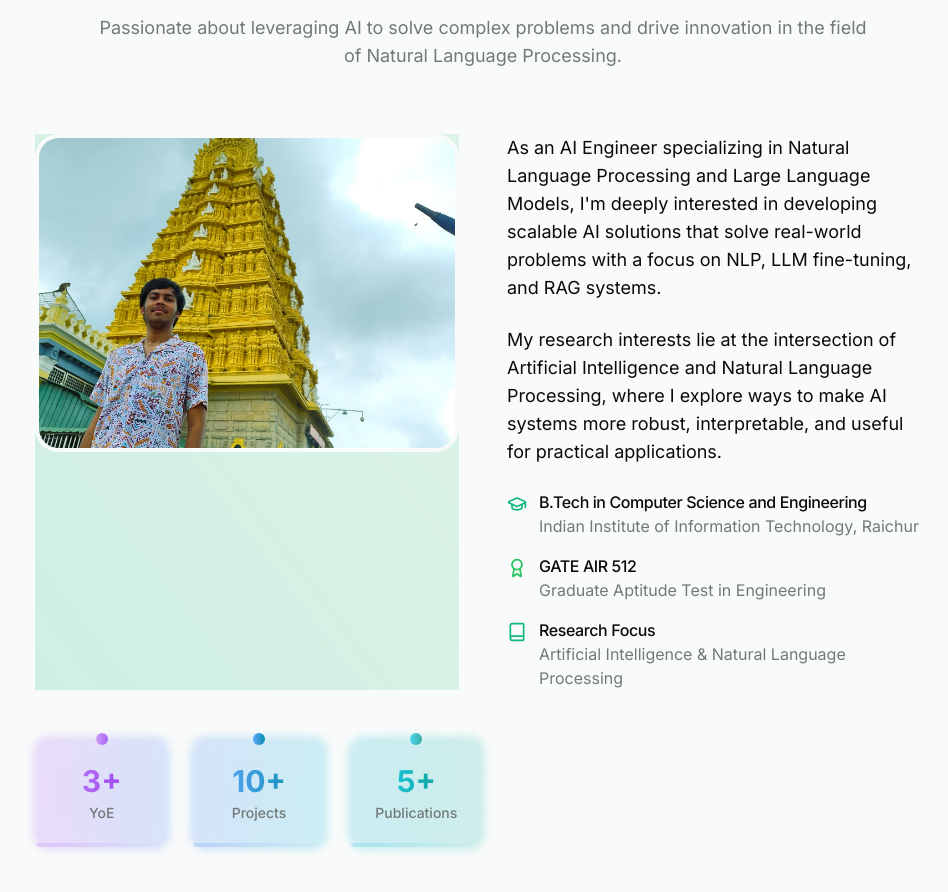
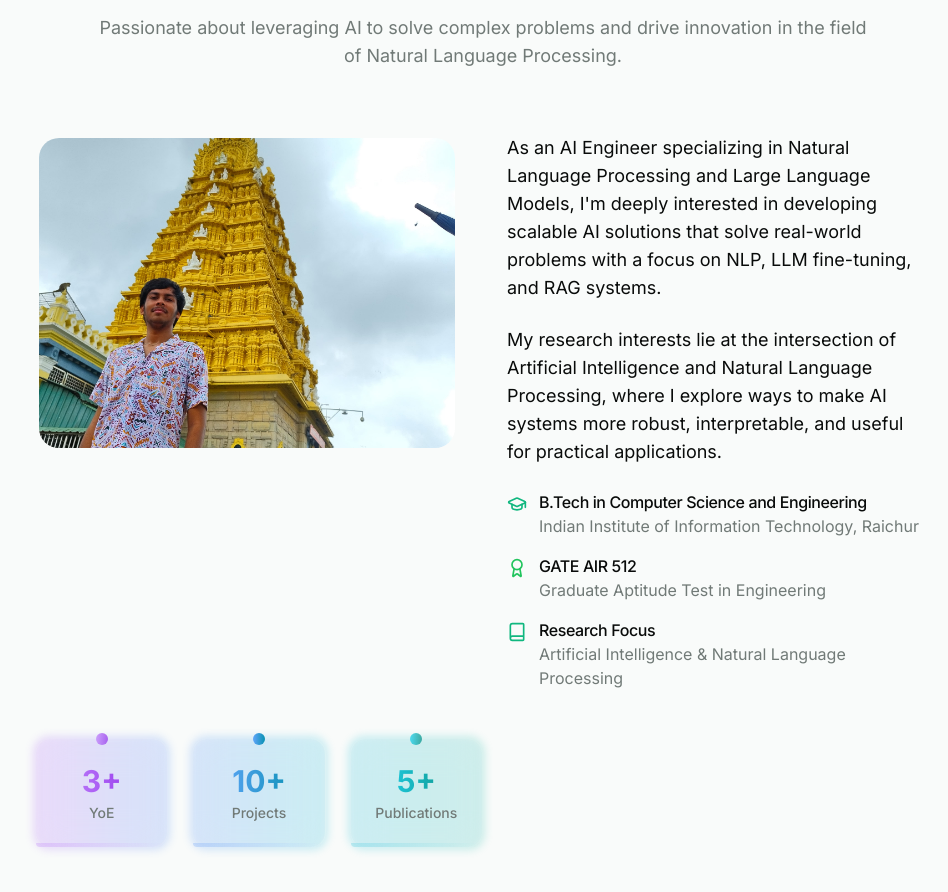
Before and after one commit to coderkage/deep-portfolio-showcase, a React (Vite) app: page / in a window 1280 px wide. Shown: the part 1000-1892 px from the top of the page, without its empty margins (157-1105 px from the left). Built offline with nearby package versions, Linux system fonts and the light colour scheme.

Commit message:
Remove unnecessary background element
Removed the background design element creating extra space around the image in the About section. Edited `src/components/About.tsx`.

```diff
--- a/src/components/About.tsx
+++ b/src/components/About.tsx
@@ -42,7 +42,6 @@ export default function About() {
           {/* Left Side - Photo */}
           <div className="animate-scale-in group">
             <div className="aspect-[4/3] rounded-3xl overflow-hidden border-4 border-background">
-              <div className="absolute inset-0 bg-gradient-to-tr from-primary/30 to-accent/20 opacity-60 mix-blend-overlay z-10"></div>
               <img
                 src="/self.jpg"
                 alt="Deep Patel"
```
